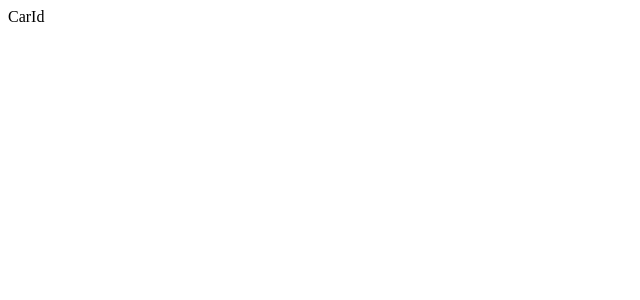
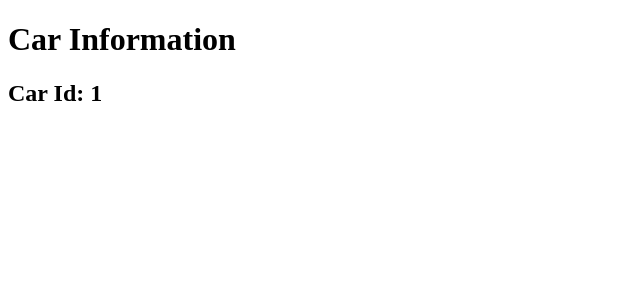
Before and after one commit to nvbang14061992/car_tental_nextjs, a Next.js app in the folder cars-rental-bangn/: page /cars/1 in a window 1280 px wide. Shown: the top 300 px of the page, without its empty margins (0-640 px from the left). Built offline with nearby package versions, Linux system fonts and the light colour scheme.

Commit message:
add id render for specific carid in the carInfo component

```diff
--- a/cars-rental-bangn/src/app/cars/[carid]/page.jsx
+++ b/cars-rental-bangn/src/app/cars/[carid]/page.jsx
@@ -1,5 +1,11 @@
-function CarInfo() {
-  return <div>CarId</div>;
+async function CarInfo({ params }) {
+  const { carid } = await params;
+  return (
+    <div>
+      <h1>Car Information</h1>
+      <h2>Car Id: {carid}</h2>
+    </div>
+  );
 }
 
 export default CarInfo;
```
